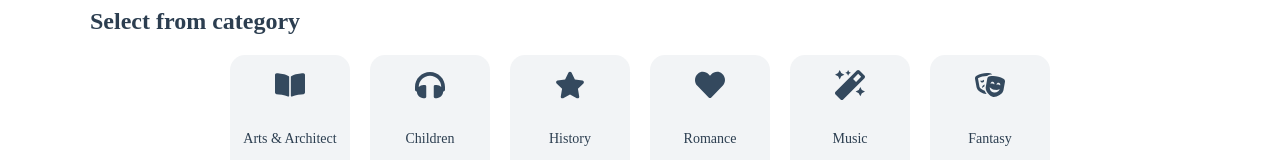
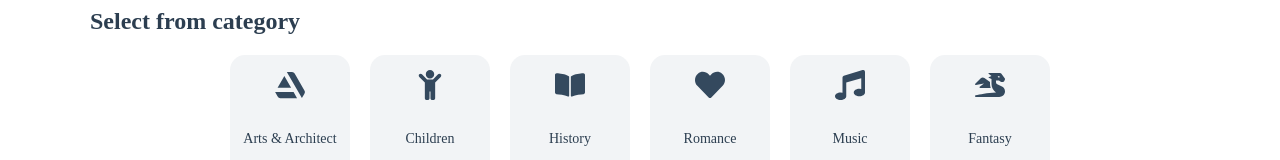
Before and after one commit to bechir-Lahouel/searchenginefront, a React (Create React App) app: page / in a window 1280 px wide. Shown: the part 600-760 px from the top of the page. Built offline with nearby package versions, Linux system fonts and the light colour scheme; no server answers.

Commit message:
Changement des icônes de boutons

```diff
--- a/src/components/Categories.tsx
+++ b/src/components/Categories.tsx
@@ -1,14 +1,14 @@
-import { FaBookOpen, FaHeadphones, FaStar, FaHeart, FaMagic, FaTheaterMasks } from "react-icons/fa";
+import { FaBookOpen, FaHeadphones, FaStar, FaHeart, FaMagic, FaTheaterMasks, FaChild, FaMusic, FaDragon, FaArtstation } from "react-icons/fa";
 import { BookContext } from '../context/BookContext';
 import { useContext } from "react";
 
 const categories = [
-  { icon: <FaBookOpen />, text: "Arts & Architect" },
-  { icon: <FaHeadphones />, text: "Children" },
-  { icon: <FaStar />, text: "History" },
+  { icon: <FaArtstation />, text: "Arts & Architect" },
+  { icon: <FaChild />, text: "Children" },
+  { icon: <FaBookOpen />, text: "History" },
   { icon: <FaHeart />, text: "Romance" },
-  { icon: <FaMagic />, text: "Music" },
-  { icon: <FaTheaterMasks />, text: "Fantasy" },
+  { icon: <FaMusic />, text: "Music" },
+  { icon: <FaDragon />, text: "Fantasy" },
 ];
 
 const Categories = () => {
```
